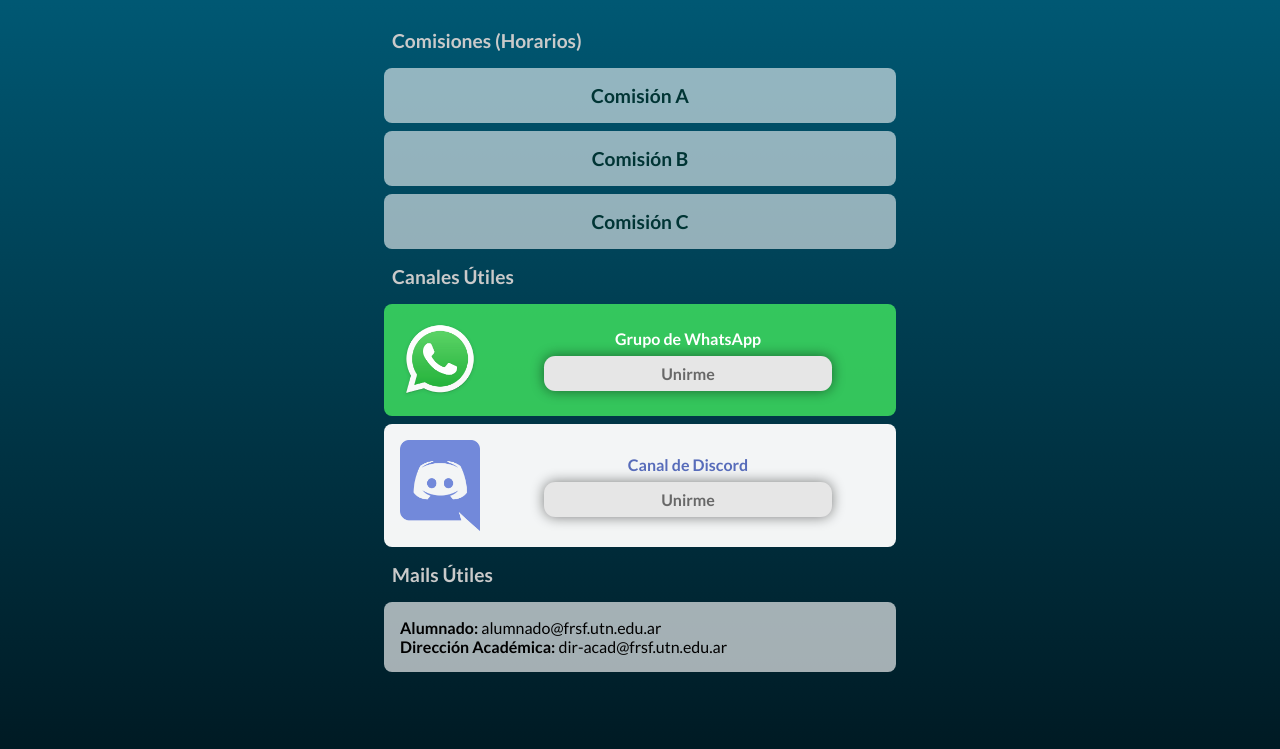
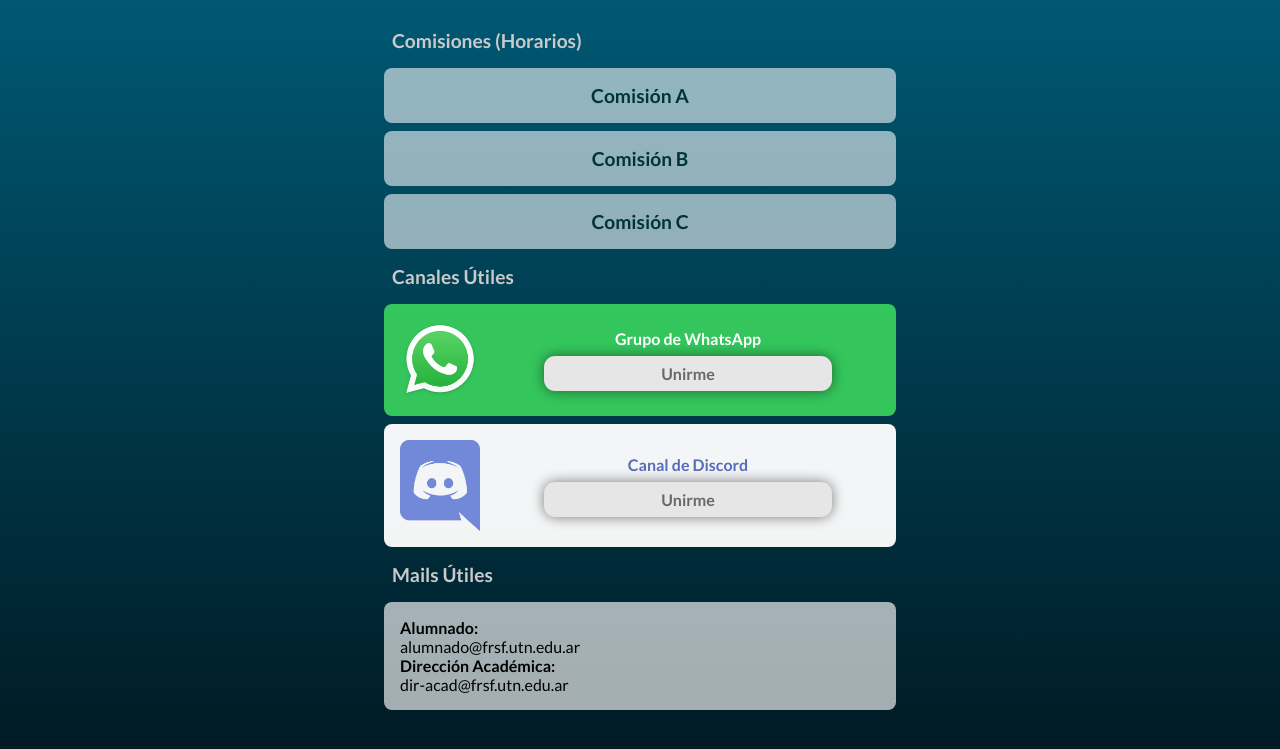
Before and after one commit to Iamzhitox/pibesdesistemas, a plain HTML site: page index.html in a window 1280 px wide. Shown: the part 35-784 px from the top of the page. Drawn offline with Linux system fonts and the light colour scheme.

Commit message:
mejorasasda

```diff
--- a/index.html
+++ b/index.html
@@ -46,8 +46,8 @@
     <section id="mails">
         <h2>Mails Útiles</h2>
         <div class="container-mail">
-            <a href="mailto:alumnado@frsf.utn.edu.ar"><b>Alumnado:</b> alumnado@frsf.utn.edu.ar</a>
-            <a href="mailto:dir-acad@frsf.utn.edu.ar"><b>Dirección Académica:</b> dir-acad@frsf.utn.edu.ar</a>
+            <a href="mailto:alumnado@frsf.utn.edu.ar"><b>Alumnado:</b><br> alumnado@frsf.utn.edu.ar</a>
+            <a href="mailto:dir-acad@frsf.utn.edu.ar"><b>Dirección Académica:</b><br> dir-acad@frsf.utn.edu.ar</a>
         </div>
 
     </section>
```
